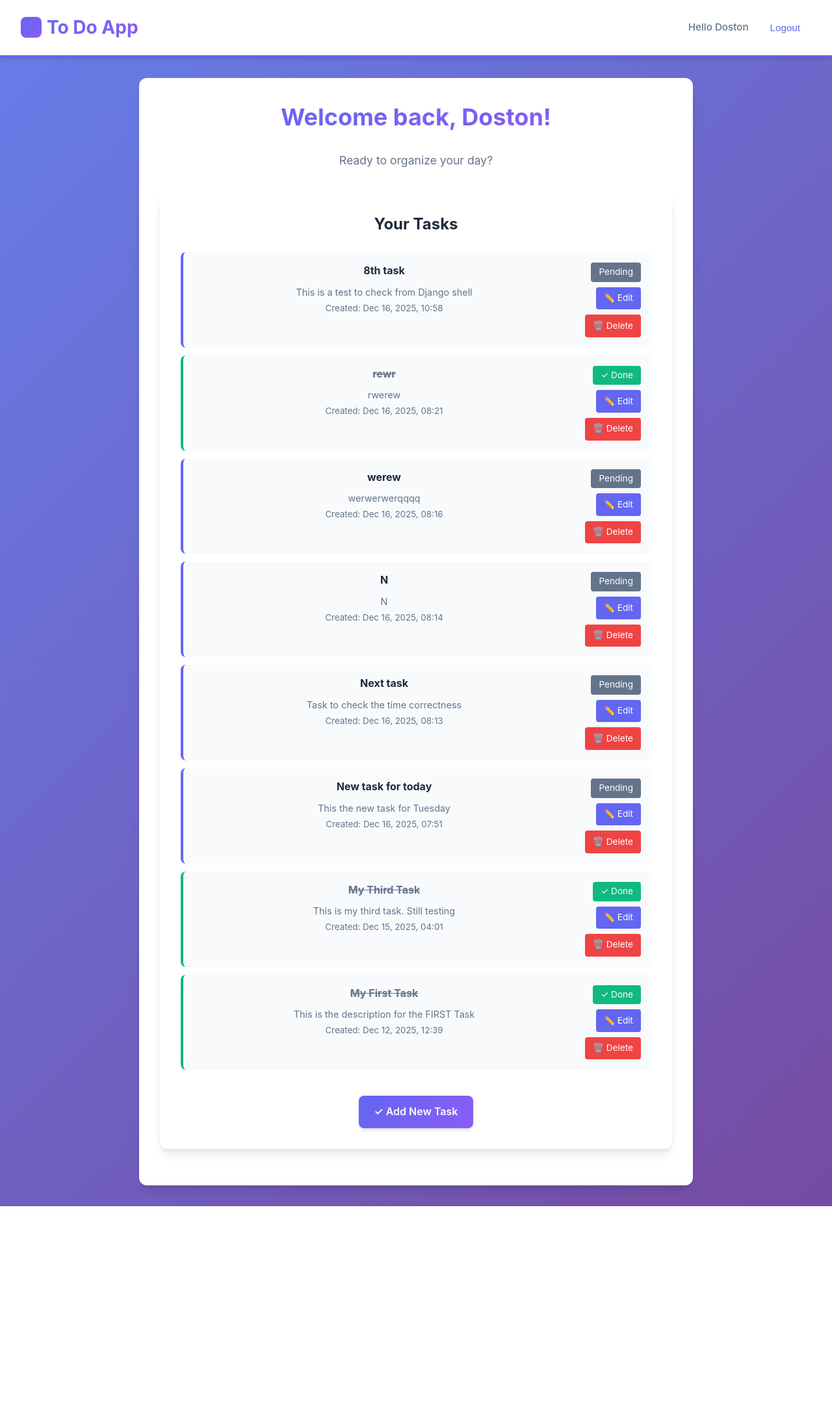
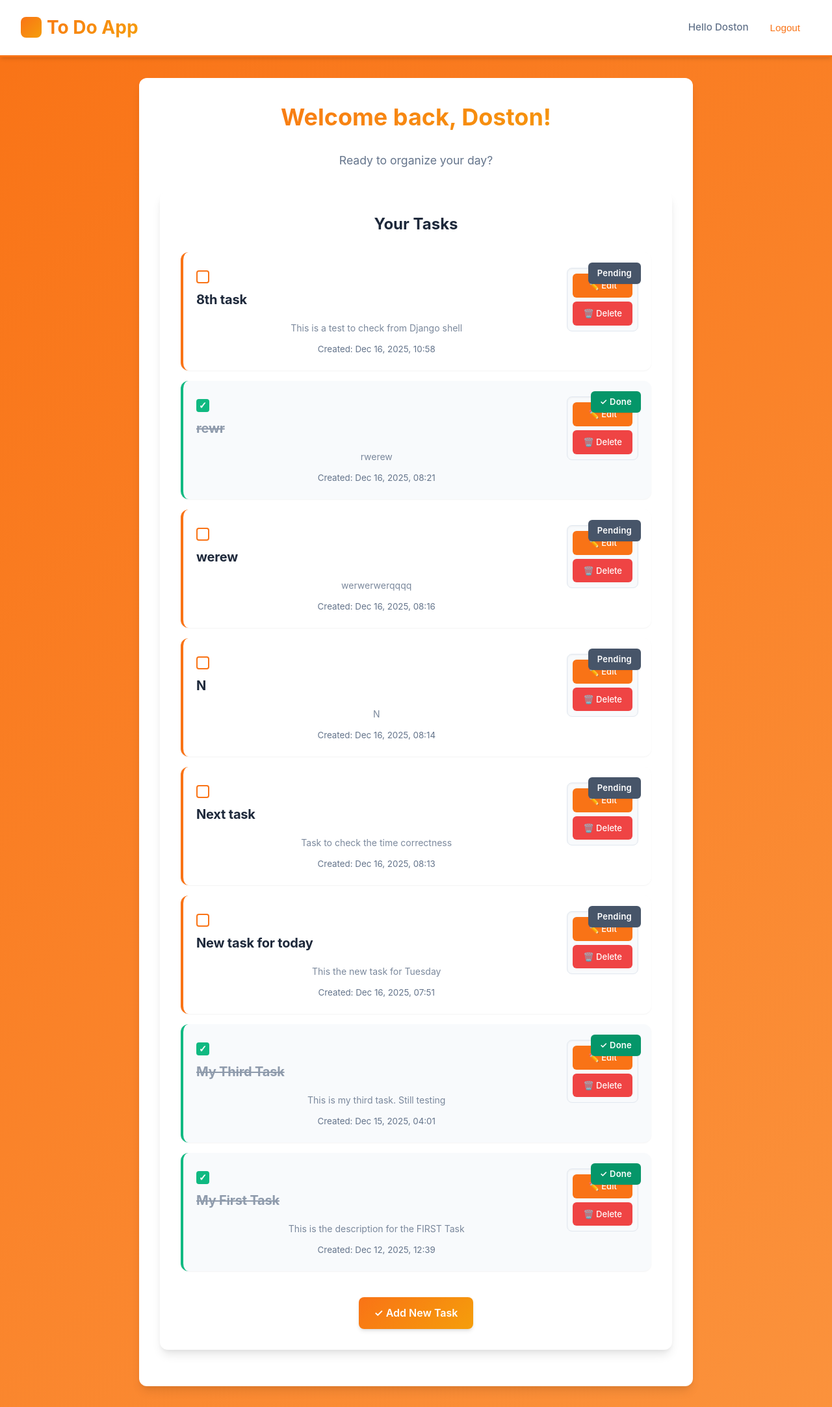
Before and after one commit to AshurovDoston/sample-auth, a Django app: page / in a window 1280 px wide. Shown: the whole page at 65% size. Before the commit the page ends 1856 px from the top, so only its background shows below. Run offline with Django 5.2, Linux system fonts and the light colour scheme; a user stored in the database is signed in; data comes from the database, SQL or seed files in the repository.

Commit message:
toggle, update color

```diff
--- a/home/urls.py
+++ b/home/urls.py
@@ -1,5 +1,5 @@
 from django.urls import path
-from .views import home_view, task_create_view, task_update_view, task_delete_view
+from .views import home_view, task_create_view, task_update_view, task_delete_view, task_toggle_view
 
 urlpatterns = [
     # URL pattern: "" (empty string) means the root URL
@@ -17,4 +17,5 @@ urlpatterns = [
     # In template: {% url 'task_update' task.pk %} generates correct URL
     path("tasks/<int:pk>/edit/", task_update_view, name="task_update"),
     path("tasks/<int:pk>/delete/", task_delete_view, name="task_delete"),
+    path("tasks/<int:pk>/toggle/", task_toggle_view, name="task_toggle"),
 ]
--- a/home/views.py
+++ b/home/views.py
@@ -124,3 +124,25 @@ def task_delete_view(request, pk):
         'task': task,
     }
     return render(request, 'task_delete.html', context)
+
+@login_required
+def task_toggle_view(request, pk):
+    """
+    Toggle task completion status directly from homepage.
+
+    Security:
+    - Requires login (@login_required)
+    - Filters by user to prevent unauthorized access
+    - POST-only to prevent accidental toggles via GET
+    """
+    # Get task, ensuring it belongs to current user (security)
+    task = get_object_or_404(Task, pk=pk, user=request.user)
+
+    # Only allow POST requests (security best practice)
+    if request.method == 'POST':
+        # Toggle the completed status
+        task.completed = not task.completed
+        task.save()
+
+    # Redirect back to home page
+    return redirect('home')
--- a/static/css/base.css
+++ b/static/css/base.css
@@ -6,10 +6,10 @@
 }
 
 :root {
-    --primary-color: #6366f1;
-    --primary-dark: #4f46e5;
-    --primary-light: #818cf8;
-    --secondary-color: #8b5cf6;
+    --primary-color: #f97316;
+    --primary-dark: #ea580c;
+    --primary-light: #fb923c;
+    --secondary-color: #f59e0b;
     --background: #f8fafc;
     --surface: #ffffff;
     --text-primary: #1e293b;
@@ -24,7 +24,7 @@
 
 body {
     font-family: -apple-system, BlinkMacSystemFont, 'Segoe UI', Roboto, 'Helvetica Neue', Arial, sans-serif;
-    background: linear-gradient(135deg, #667eea 0%, #764ba2 100%);
+    background: linear-gradient(135deg, #f97316 0%, #fb923c 100%);
     min-height: 100vh;
     color: var(--text-primary);
     line-height: 1.6;
@@ -198,7 +198,7 @@ select:focus {
     outline: none;
     border-color: var(--primary-color);
     background: var(--surface);
-    box-shadow: 0 0 0 3px rgba(99, 102, 241, 0.1);
+    box-shadow: 0 0 0 3px rgba(249, 115, 22, 0.1);
 }
 
 textarea {
--- a/static/css/home.css
+++ b/static/css/home.css
@@ -49,15 +49,30 @@
 }
 
 .task-item {
-    padding: 1rem;
-    background: var(--background);
-    margin-bottom: 0.75rem;
-    border-radius: 8px;
+    position: relative;
+    padding: 1.25rem;
+    padding-top: 1.5rem;
+    background: var(--surface);
+    margin-bottom: 1rem;
+    border-radius: 12px;
     border-left: 4px solid var(--primary-color);
+    box-shadow: var(--shadow-sm);
+    transition: all 0.3s cubic-bezier(0.4, 0, 0.2, 1);
+}
+
+.task-item:hover {
+    box-shadow: var(--shadow-md);
+    transform: translateY(-2px);
 }
 
 .task-item.completed {
     border-left-color: var(--success);
+    background: var(--background);
+}
+
+.task-item.completed:hover {
+    box-shadow: var(--shadow-sm);
+    transform: translateY(-1px);
 }
 
 .task-item-content {
@@ -71,22 +86,104 @@
     flex: 1;
 }
 
+/* Task Toggle Checkbox Form */
+.task-toggle-form {
+    display: flex;
+    align-items: flex-start;
+    gap: 0.75rem;
+    margin-bottom: 0.5rem;
+}
+
+/* Custom Checkbox Styling */
+.task-checkbox {
+    flex-shrink: 0;
+    width: 1.25rem;
+    height: 1.25rem;
+    margin-top: 0.25rem;
+    cursor: pointer;
+    border-radius: 4px;
+    border: 2px solid var(--primary-color);
+    background: var(--surface);
+    transition: all 0.3s ease;
+    appearance: none;
+    -webkit-appearance: none;
+    -moz-appearance: none;
+    position: relative;
+}
+
+.task-checkbox:hover {
+    border-color: var(--primary-dark);
+    box-shadow: 0 0 0 3px rgba(249, 115, 22, 0.1);
+}
+
+.task-checkbox:checked {
+    background: var(--success);
+    border-color: var(--success);
+}
+
+.task-checkbox:checked::before {
+    content: '✓';
+    color: white;
+    position: absolute;
+    top: 50%;
+    left: 50%;
+    transform: translate(-50%, -50%);
+    font-weight: 700;
+    font-size: 0.9rem;
+}
+
+/* Checkbox Label */
+.task-checkbox-label {
+    flex: 1;
+    cursor: pointer;
+    margin: 0;
+}
+
+.task-checkbox-label .task-item-title {
+    margin: 0 0 0.75rem 0;
+    margin-right: 100px;
+}
+
+/* Completed Task - Update checkbox style */
+.task-item.completed .task-checkbox {
+    background: var(--success);
+    border-color: var(--success);
+}
+
 .task-item-actions {
     display: flex;
     flex-direction: column;
-    gap: 0.5rem;
+    justify-content: flex-start;
     align-items: flex-end;
+}
+
+.task-actions-group {
+    display: flex;
+    flex-direction: column;
+    gap: 0.375rem;
+    background: var(--background);
+    padding: 0.5rem;
+    border-radius: 8px;
+    box-shadow: inset 0 1px 3px rgba(0, 0, 0, 0.05);
+    border: 1px solid var(--border-color);
+}
+
+.task-edit-btn,
+.task-delete-btn {
+    color: white;
+    padding: 0.5rem 1rem;
+    border-radius: 6px;
+    font-size: 0.8125rem;
+    font-weight: 500;
+    text-decoration: none;
+    transition: all 0.3s cubic-bezier(0.4, 0, 0.2, 1);
+    display: block;
+    text-align: center;
+    min-width: 90px;
 }
 
 .task-edit-btn {
     background: var(--primary-color);
-    color: white;
-    padding: 0.4rem 0.75rem;
-    border-radius: 4px;
-    font-size: 0.85rem;
-    text-decoration: none;
-    transition: all 0.3s ease;
-    display: inline-block;
 }
 
 .task-edit-btn:hover {
@@ -95,15 +192,13 @@
     box-shadow: var(--shadow-sm);
 }
 
+.task-edit-btn:focus {
+    outline: 2px solid var(--primary-color);
+    outline-offset: 2px;
+}
+
 .task-delete-btn {
     background: var(--danger);
-    color: white;
-    padding: 0.4rem 0.75rem;
-    border-radius: 4px;
-    font-size: 0.85rem;
-    text-decoration: none;
-    transition: all 0.3s ease;
-    display: inline-block;
 }
 
 .task-delete-btn:hover {
@@ -112,19 +207,34 @@
     box-shadow: var(--shadow-sm);
 }
 
+.task-delete-btn:focus {
+    outline: 2px solid var(--primary-color);
+    outline-offset: 2px;
+}
+
 .task-item-title {
-    margin: 0 0 0.5rem 0;
+    margin: 0 0 0.75rem 0;
+    margin-right: 100px;
+    font-size: 1.25rem;
+    font-weight: 700;
+    color: var(--text-primary);
+    line-height: 1.3;
+    letter-spacing: -0.01em;
 }
 
 .task-item-title.completed {
     text-decoration: line-through;
     color: var(--text-secondary);
+    opacity: 0.7;
 }
 
 .task-item-description {
-    margin: 0;
+    margin: 0 0 0.5rem 0;
     color: var(--text-secondary);
-    font-size: 0.9rem;
+    font-size: 0.875rem;
+    line-height: 1.6;
+    opacity: 0.85;
+    font-weight: 400;
 }
 
 .task-item-date {
@@ -132,18 +242,31 @@
 }
 
 .task-status-badge {
+    position: absolute;
+    top: 1rem;
+    right: 1rem;
     color: white;
-    padding: 0.25rem 0.75rem;
-    border-radius: 4px;
-    font-size: 0.85rem;
+    padding: 0.375rem 0.875rem;
+    border-radius: 6px;
+    font-size: 0.8125rem;
+    font-weight: 600;
+    letter-spacing: 0.02em;
+    box-shadow: var(--shadow-sm);
+    z-index: 10;
+    transition: all 0.3s ease;
 }
 
 .task-status-badge.completed {
-    background: var(--success);
+    background: #059669;
 }
 
 .task-status-badge.pending {
-    background: var(--text-secondary);
+    background: #475569;
+}
+
+.task-item:hover .task-status-badge {
+    box-shadow: var(--shadow-md);
+    transform: scale(1.05);
 }
 
 .empty-tasks-message {
--- a/templates/home.html
+++ b/templates/home.html
@@ -20,11 +20,30 @@
                 <ul class="task-list">
                     {% for task in tasks %}
                         <li class="task-item {% if task.completed %}completed{% endif %}">
+                            {# Status badge moved to top level for absolute positioning #}
+                            <span class="task-status-badge {% if task.completed %}completed{% else %}pending{% endif %}">
+                                {% if task.completed %}✓ Done{% else %}Pending{% endif %}
+                            </span>
+
                             <div class="task-item-content">
                                 <div class="task-item-text">
+                                    {# Checkbox form for quick status toggle #}
+                                    <form method="post" action="{% url 'task_toggle' task.pk %}" class="task-toggle-form">
+                                        {% csrf_token %}
+                                        <input
+                                            type="checkbox"
+                                            id="task-{{ task.pk }}"
+                                            class="task-checkbox"
+                                            {% if task.completed %}checked{% endif %}
+                                            onchange="this.form.submit()"
+                                        >
+                                        <label for="task-{{ task.pk }}" class="task-checkbox-label">
                                             <h4 class="task-item-title {% if task.completed %}completed{% endif %}">
                                                 {{ task.title }}
                                             </h4>
+                                        </label>
+                                    </form>
+
                                     {% if task.description %}
                                         <p class="task-item-description">
                                             {{ task.description }}
@@ -34,14 +53,14 @@
                                         Created: {{ task.created_at|date:"M d, Y, h:i" }}
                                     </small>
                                 </div>
+                                {# Action buttons wrapped in new group container #}
                                 <div class="task-item-actions">
-                                    <span class="task-status-badge {% if task.completed %}completed{% else %}pending{% endif %}">
-                                        {% if task.completed %}✓ Done{% else %}Pending{% endif %}
-                                    </span>
+                                    <div class="task-actions-group">
                                         {# Edit button with task.pk (primary key) passed to URL #}
                                         {# {% url 'task_update' task.pk %} generates: /tasks/5/edit/ #}
                                         <a href="{% url 'task_update' task.pk %}" class="task-edit-btn">✏️ Edit</a>
                                         <a href="{% url 'task_delete' task.pk %}" class="task-delete-btn">🗑️ Delete</a>
+                                    </div>
                                 </div>
                             </div>
                         </li>
```
Also changed, not shown: other parts of static/css/home.css (+36 -4 lines). Lines whose indentation alone changed are shown as unchanged.
